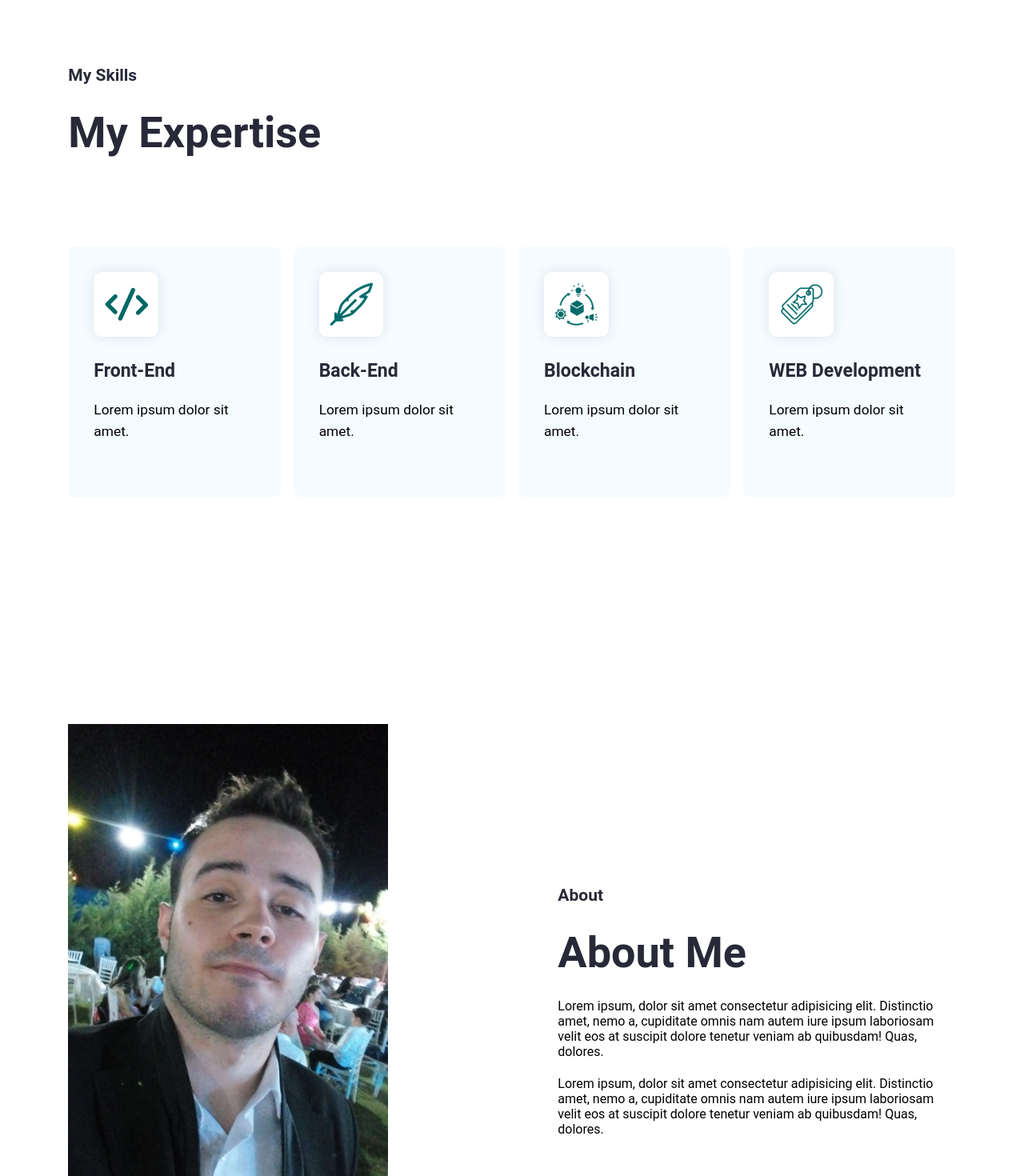
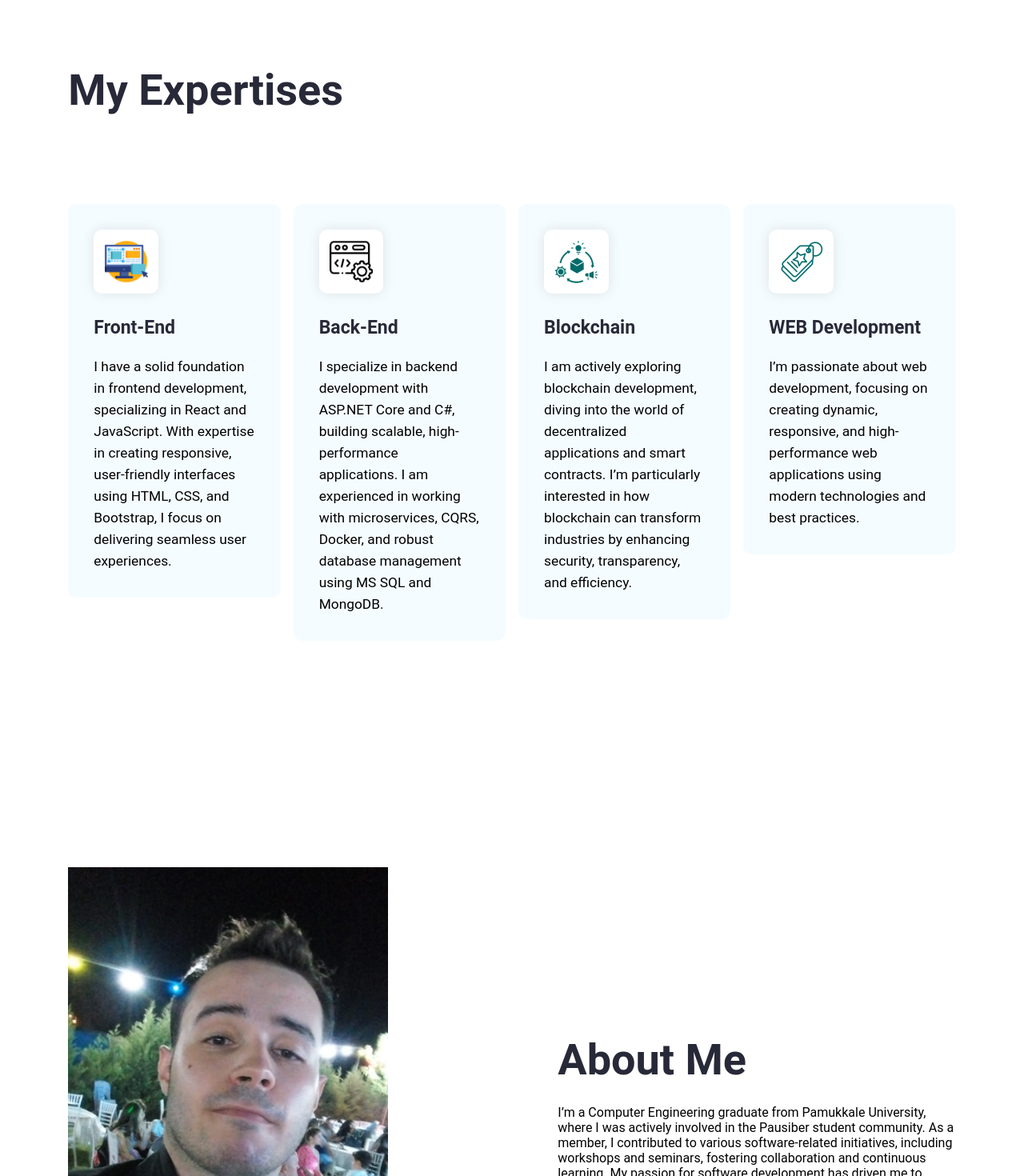
Before and after one commit to omerbirgul/omerbirgul.github.io, a React (Create React App) app: page / in a window 1280 px wide. Shown: the part 840-2310 px from the top of the page at 80% size. Built offline with nearby package versions, Linux system fonts and the light colour scheme.

Commit message:
project completed (for now...)

```diff
--- a/src/App.css
+++ b/src/App.css
@@ -298,6 +298,12 @@ h3{
   border-radius: 10.6px;
   background: #fff;
   box-shadow: 0 0 16px 0 rgba(0, 0, 0, 0.1);
+}
+
+.skills-section-img > img{
+  width: 54px;
+  height: 54px;
+  color: white;
 }
 .skills-section-card-content {
   display: flex;
--- a/src/Pages/Home/AboutMe.jsx
+++ b/src/Pages/Home/AboutMe.jsx
@@ -6,10 +6,9 @@ const AboutMe = () => {
             </div>
             <div className="hero-section-content-box about-section-box">
                 <div className="hero-section-content">
-                    <p className="section-title">About</p>
                     <h1 className="skills-section-heading">About Me</h1>
-                    <p className="hero-section-descrpiton">Lorem ipsum, dolor sit amet consectetur adipisicing elit. Distinctio amet, nemo a, cupiditate omnis nam autem iure ipsum laboriosam velit eos at suscipit dolore tenetur veniam ab quibusdam! Quas, dolores.</p>
-                    <p className="hero-section-descrpiton">Lorem ipsum, dolor sit amet consectetur adipisicing elit. Distinctio amet, nemo a, cupiditate omnis nam autem iure ipsum laboriosam velit eos at suscipit dolore tenetur veniam ab quibusdam! Quas, dolores.</p>
+                    <p className="hero-section-descrpiton">I’m a Computer Engineering graduate from Pamukkale University, where I was actively involved in the Pausiber student community. As a member, I contributed to various software-related initiatives, including workshops and seminars, fostering collaboration and continuous learning. My passion for software development has driven me to explore diverse technologies and constantly improve my skills.</p>
+                    <p className="hero-section-descrpiton">Beyond coding, I’m an avid fan of science fiction and fantasy geek culture, always seeking new worlds and stories to dive into. I also enjoy a good game of chess, which helps me sharpen my problem-solving and strategic thinking abilities.</p>
                 </div>
             </div>
         </section>
--- a/src/Pages/Home/Footer.jsx
+++ b/src/Pages/Home/Footer.jsx
@@ -5,9 +5,7 @@ function Footer() {
   return (
     <footer className="footer-container">
       <div className="footer-link-container">
-        <div>
-          <img src="./img/logo.svg" alt="Logoipsum" />
-        </div>
+        <h3>𝖔𝖒𝖊𝖗𝖇𝖎𝖗𝖌𝖚𝖑</h3>
         <div className="footer-items">
           <ul>
             <li>
@@ -156,7 +154,7 @@ function Footer() {
       </div>
       <hr className="divider" />
       <div className="footer-content-container">
-        <p className="footer-content">Made by by Ömer Faruk Birgül</p>
+        <p className="footer-content">Made by Ömer Faruk Birgül</p>
       </div>
     </footer>
   );
--- a/src/Pages/Home/MyPortfolio.jsx
+++ b/src/Pages/Home/MyPortfolio.jsx
@@ -5,7 +5,6 @@ const MyPortfolio = () => {
         <section className="portfolio-section" id="myPortfolio">
             <div className="portfolio-container-box">
                 <div className="portfolio-container">
-                    <p className="sub-title">Recent Projects</p>
                     <h2 className="section-heading">My Portfolio</h2>
                 </div>
                 <div>
--- a/src/Pages/Home/MySkills.jsx
+++ b/src/Pages/Home/MySkills.jsx
@@ -6,8 +6,7 @@ const MySkills = () => {
             className="skills-section"
             id="mySkills">
             <div className="portfolio-container">
-                <p className="section-title">My Skills</p>
-                <h2 className="skills-section-heading">My Expertise</h2>
+                <h2 className="skills-section-heading">My Expertises</h2>
             </div>
             <div className="skills-section-container">
                 {data?.skills?.map((item, index) => (
--- a/src/data/index.json
+++ b/src/data/index.json
@@ -2,27 +2,27 @@
     "skills": [
         {
             "id": "1",
-            "src": "./img/2.png",
+            "src": "./img/ux.png",
             "title": "Front-End",
-            "description": "Lorem ipsum dolor sit amet."
+            "description": "I have a solid foundation in frontend development, specializing in React and JavaScript. With expertise in creating responsive, user-friendly interfaces using HTML, CSS, and Bootstrap, I focus on delivering seamless user experiences."
         },
         {
             "id": "2",
-            "src": "./img/3.png",
+            "src": "./img/coding.png",
             "title": "Back-End",
-            "description": "Lorem ipsum dolor sit amet."
+            "description": "I specialize in backend development with ASP.NET Core and C#, building scalable, high-performance applications. I am experienced in working with microservices, CQRS, Docker, and robust database management using MS SQL and MongoDB."
         },
         {
             "id": "3",
             "src": "./img/4.png",
             "title": "Blockchain",
-            "description": "Lorem ipsum dolor sit amet."
+            "description": "I am actively exploring blockchain development, diving into the world of decentralized applications and smart contracts. I’m particularly interested in how blockchain can transform industries by enhancing security, transparency, and efficiency."
         },
         {
             "id": "4",
             "src": "./img/5.png",
             "title": "WEB Development",
-            "description": "Lorem ipsum dolor sit amet."
+            "description": "I’m passionate about web development, focusing on creating dynamic, responsive, and high-performance web applications using modern technologies and best practices."
         }
     ],
     "portfolio": [
```
Also changed, not shown: public/img/coding.png (added), public/img/ux.png (added).
